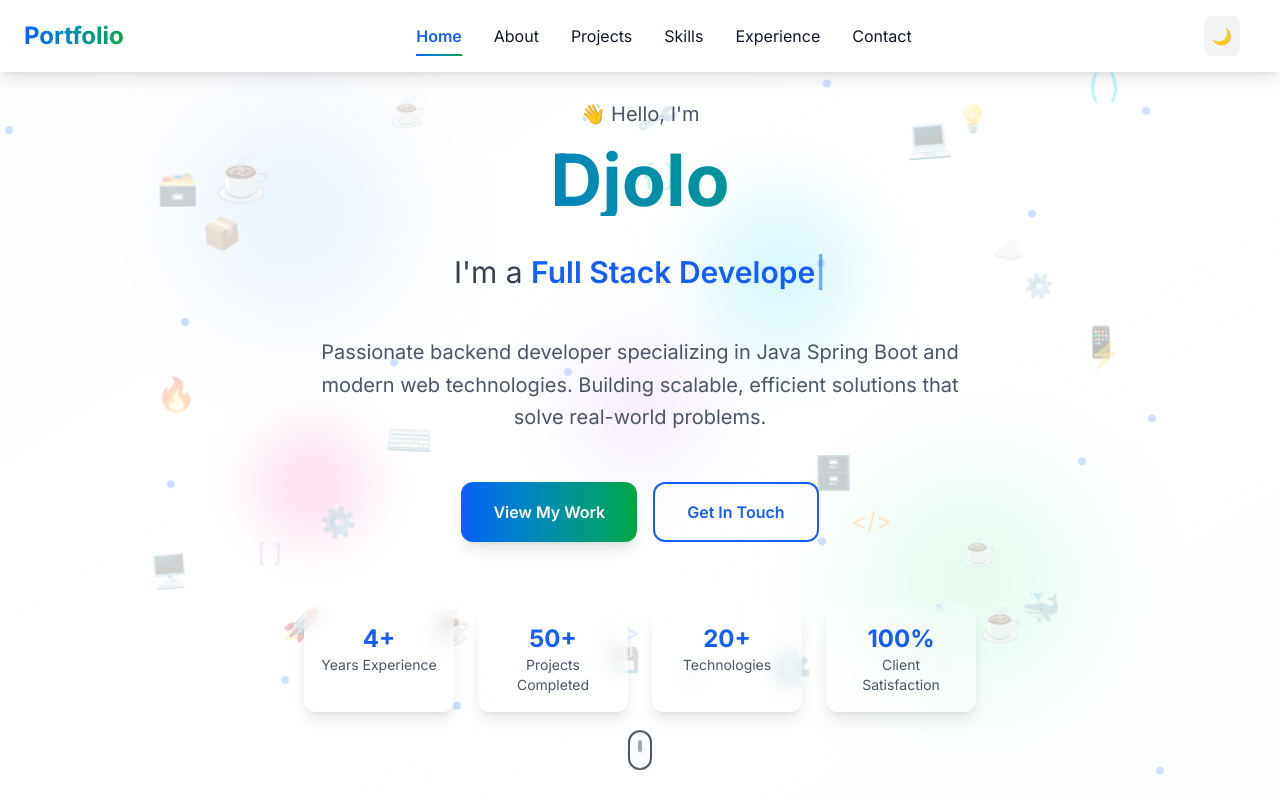
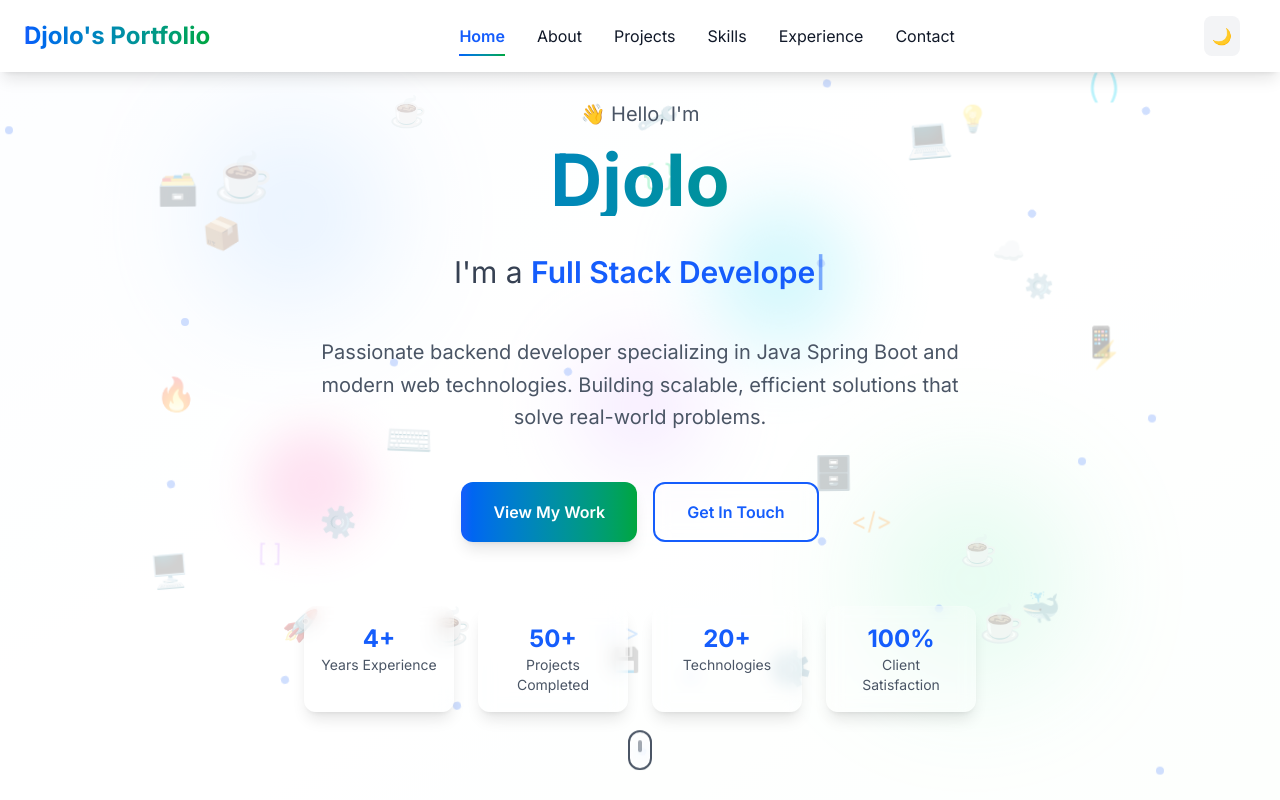
Before and after one commit to samodjolo/samodjolo.github.io, a Next.js app: page / in a window 1280 px wide. Shown: the top 800 px of the page. Built offline with nearby package versions, Linux system fonts and the light colour scheme.

Commit message:
new header update
new header update

```diff
--- a/app/components/Header.tsx
+++ b/app/components/Header.tsx
@@ -37,7 +37,7 @@ export default function Header() {
       <nav className="container mx-auto px-6 py-4">
         <div className="flex items-center justify-between">
           <div className="text-2xl font-bold bg-gradient-to-r from-blue-600 to-green-600 bg-clip-text text-transparent">
-            Portfolio
+            Djolo's Portfolio
           </div>
 
           {/* Desktop Menu */}
```
